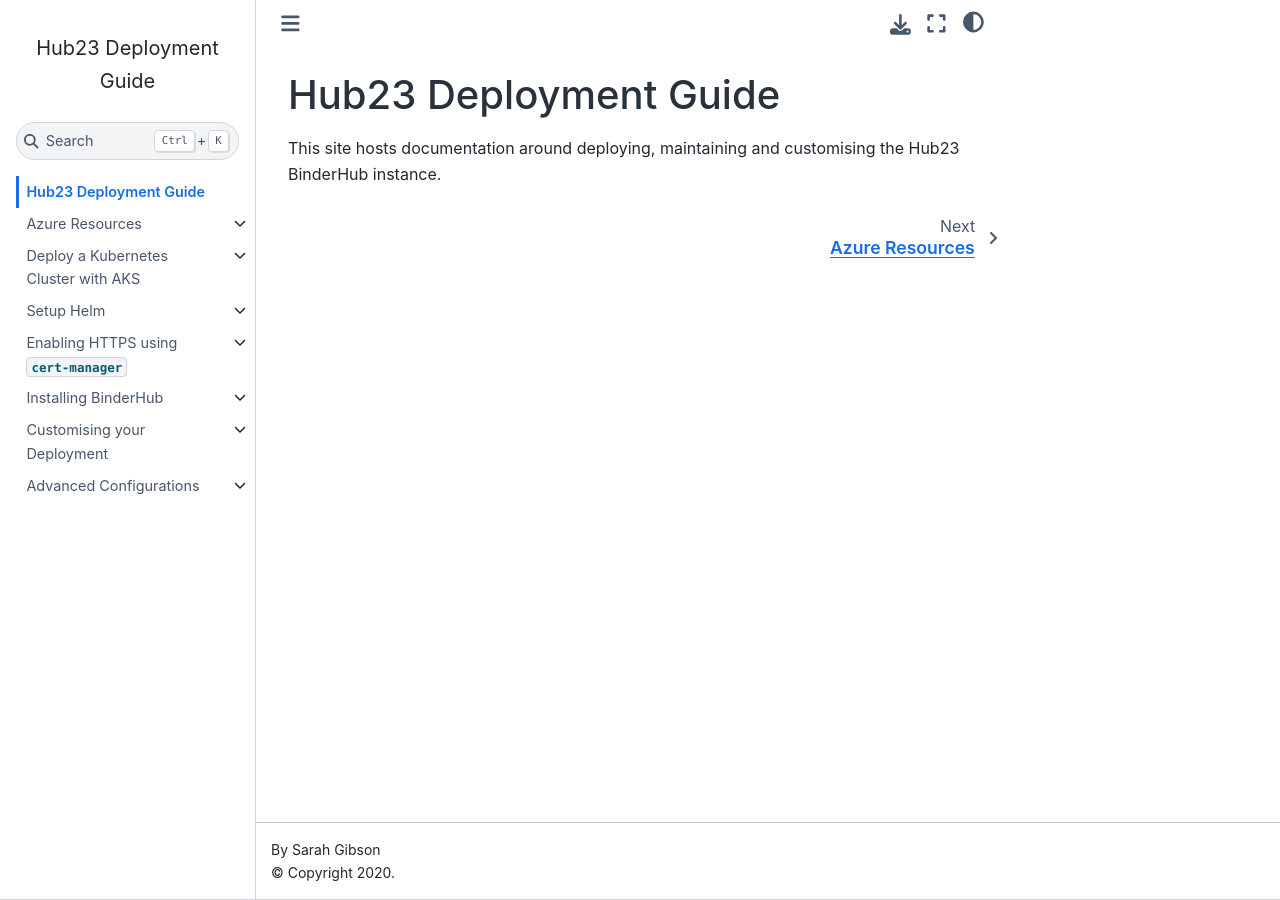
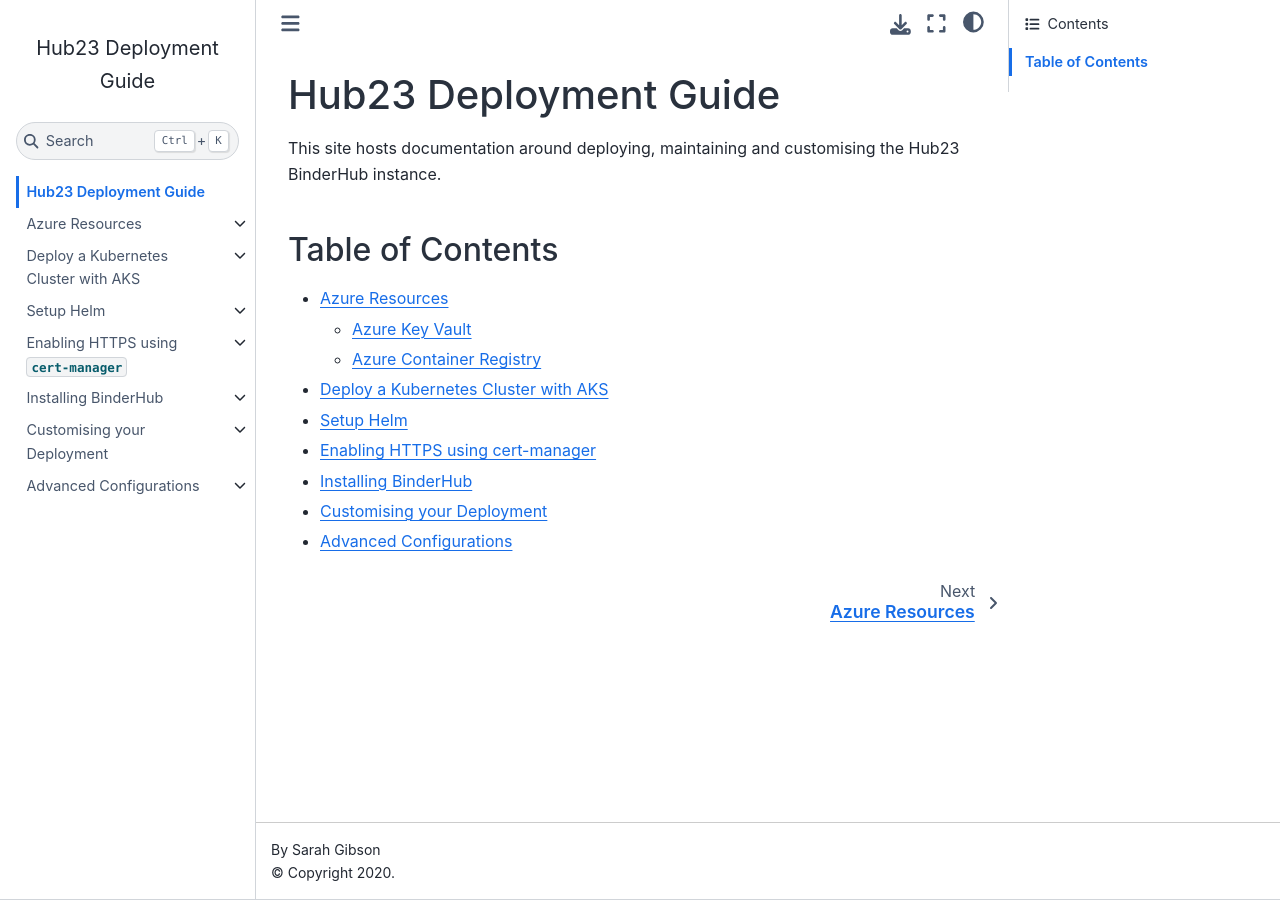
Before and after one commit to alan-turing-institute/hub23-deploy, a Jupyter Book: the page built from docs/index.md, in a window 1280 px wide. Built offline with Jupyter Book 1.0.4 settings and Sphinx 7.4.7 and the Sphinx Book theme 1.1.4, drawn with Linux system fonts in a browser that asks for light colours.

Commit message:
Add top-level links

```diff
--- a/docs/azure-prereqs/index.md
+++ b/docs/azure-prereqs/index.md
@@ -1,3 +1,4 @@
+(content:azure)=
 # Azure Resources
 
 This section covers deploying complementary Azure resources, such as Key Vault and Container Registry.
--- a/docs/index.md
+++ b/docs/index.md
@@ -1,3 +1,16 @@
+(homepage)=
 # Hub23 Deployment Guide
 
 This site hosts documentation around deploying, maintaining and customising the Hub23 BinderHub instance.
+
+## Table of Contents
+
+- {ref}`content:azure`
+  - {ref}`content:key-vault`
+  - {ref}`content:container-registry`
+- {ref}`content:k8s`
+- {ref}`content:helm`
+- {ref}`content:cert-manager`
+- {ref}`content:binderhub`
+- {ref}`content:customising`
+- {ref}`content:advanced-config`
```
